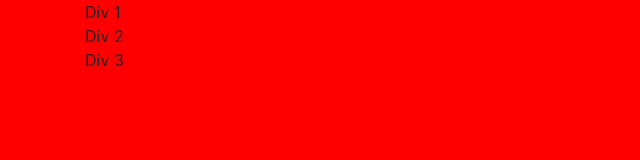
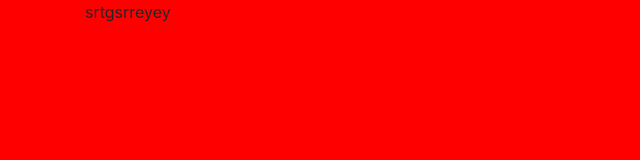
Before and after one commit to shivani0541/first-project, a plain HTML site: page index.html in a window 1280 px wide. Shown: the whole page, without its empty margins (0-640 px from the left). Drawn offline with nearby package versions, Linux system fonts and the light colour scheme.

Commit message:
Shivani Mishra

```diff
--- a/index.html
+++ b/index.html
@@ -18,19 +18,9 @@
  </head>
 
 
-<body class="container" style="background:red;">
+<body class="container " id="" style="background:red;">
 
-<div id="first" class="">
-Div 1
-</div>
-
-<div id="second" class="">
-Div 2
-</div>
-
-<div id="third" class="">
-Div 3
-</div>
+ srtgsrreyey
 
 </body>
 
```
